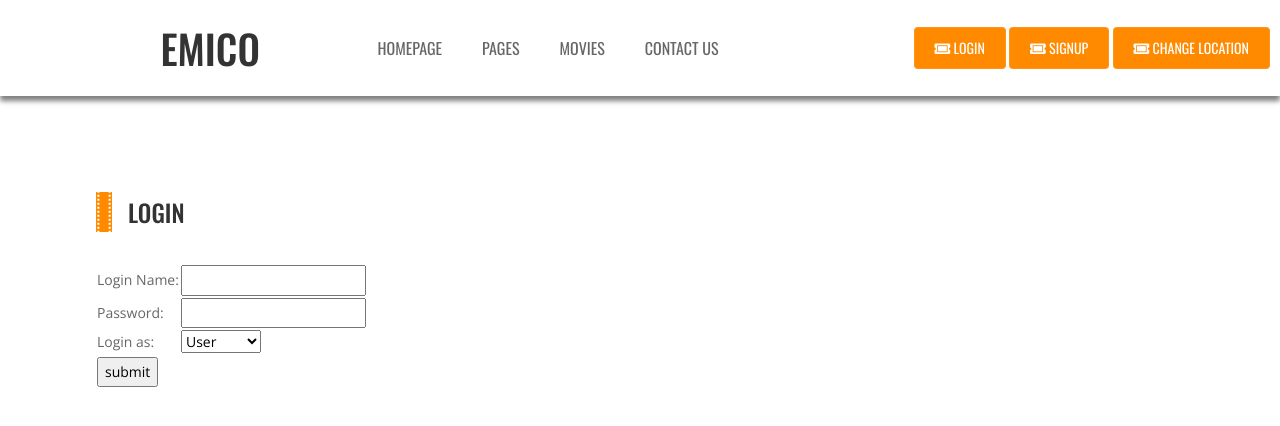
After one commit to remshad/theator-management-system, a PHP site: page /login.php in a window 1280 px wide. The commit adds this page. Shown: the top 426 px of the page. Run offline with PHP 8.4, Linux system fonts and the light colour scheme.

Commit message:
login page

```diff
--- a/db.php
+++ b/db.php
@@ -1,5 +1,5 @@
 <?php
 
-$link=mysqli_connect("localhost","root","","theatre");
+$link=mysqli_connect("localhost","root","password","theatre");
 
 ?>
--- /dev/null
+++ b/login.php
@@ -0,0 +1,35 @@
+<?php
+require_once('head.php');
+require_once('menu.php');
+
+?>
+     <section class="section-long">
+        <div class="container">
+
+
+<div class="section-line">
+<div class="section-head">
+                            <h2 class="section-title text-uppercase">Login</h2>
+                        </div>
+
+
+<div class="section-description">
+<table>
+
+<form action='login.php' mecthod='post' id='frm' >
+
+<tr><td>Login Name:</td><td><input type='text' name='uname'></td></tr>
+<tr><td>Password:</td><td><input type='password' name='password'></td></tr>
+<tr><td>Login as:</td><td><select name='loginAs' ><option value='0'>User</option><option value='1'>Manager</option><option value='2'>Admin</option></select></td></tr>
+<tr><td colspan='2'><input type='submit' name='submit' value='submit'></td></tr>
+</form>
+
+
+
+
+</table>
+</div>
+        </div>
+
+    </div>
+    </section>
--- a/menu.php
+++ b/menu.php
@@ -116,9 +116,12 @@
                             <a class="nav-link" href="contact-us.html">Contact us</a>
                         </li>
                     </ul>
-                    <div class="navbar-extra">
-                        <a class="btn-theme btn" href="#"><i class="fas fa-ticket-alt"></i>&nbsp;&nbsp;Buy Ticket</a>
-                        <a class="btn-theme btn" href="#" onclick="{ $('#myModal').modal('show'); }"><i class="fas fa-ticket-alt" ></i>&nbsp;&nbsp;Change Location</a>
+                    <div class="navbar-extra" style="position:fixed; float:left; right:10px;">
+                        <a class="btn-theme btn" href="login.php"><i class="fas fa-ticket-alt"></i>&nbsp;Login</a>
+
+                        <a class="btn-theme btn" href="#"><i class="fas fa-ticket-alt"></i>&nbsp;Signup</a>
+
+                        <a class="btn-theme btn" href="#" onclick="{ $('#myModal').modal('show'); }"><i class="fas fa-ticket-alt" ></i>&nbsp;Change Location</a>
 
                     </div>
                 </div>
--- a/sql/db_modifications.txt
+++ b/sql/db_modifications.txt
@@ -1 +1,3 @@
 renewed db abailable in sql folder please .. drop and import
+
+ALTER TABLE `screen` CHANGE `name` `name` VARCHAR(250) NOT NULL;
```
